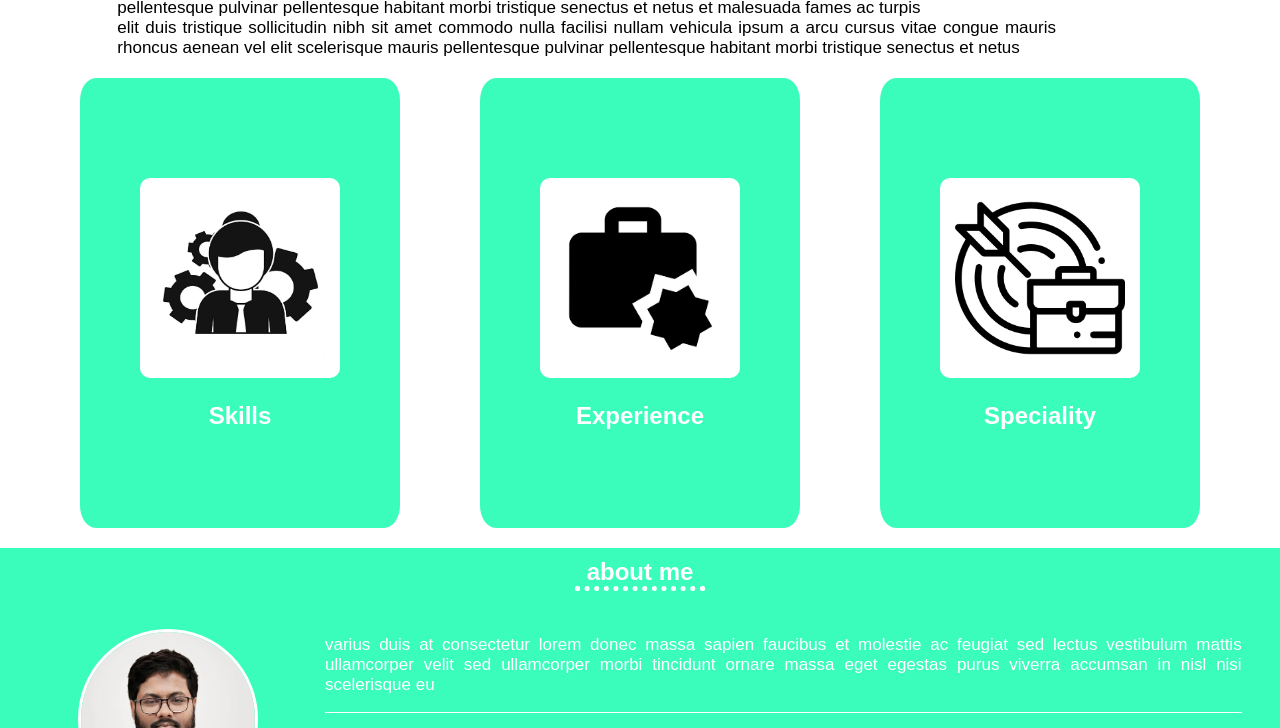
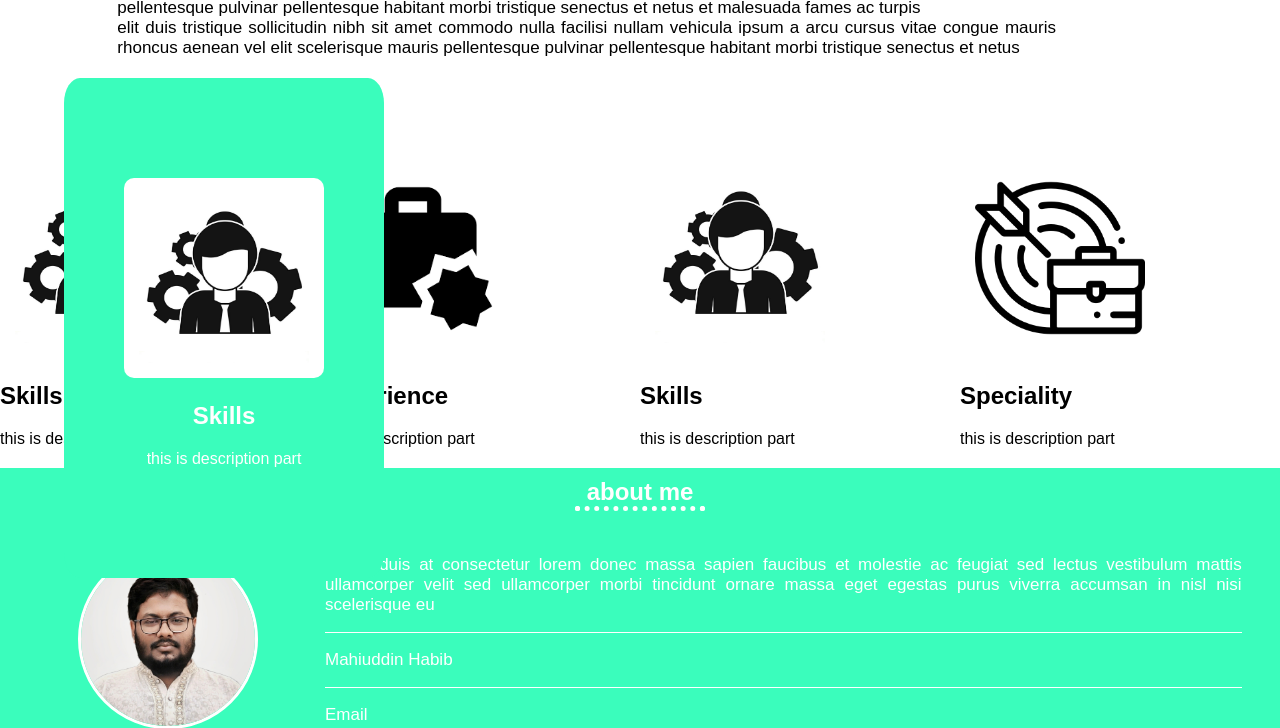
Before and after one commit to mahiuddinhabib/portfolio-practice, a plain HTML site: page index.html in a window 1280 px wide. Shown: the part 720-1448 px from the top of the page. Drawn offline with Linux system fonts and the light colour scheme.

Commit message:
card section should redesign

```diff
--- a/desktop.css
+++ b/desktop.css
@@ -57,7 +57,7 @@
           /* profile ends */
 
           /* card section starts */
-.card{
+.card-front{
   margin-left: 6.25%;
   height: 450px;
 }
--- a/index.html
+++ b/index.html
@@ -60,31 +60,35 @@
         <!-- card section starts -->
 
     <div class="card-section">
-      <div class="card col-3">
+      <div class="card1-front col-3">
         <div class="card-icon"><img src="skills.jpg" alt="skills"></div>
 
         <div class="card-heading"> <h2>Skills</h2></div>
 
-        <div class="card-desc"> </div>
+        <div class="card-desc"> this is description part</div>
       </div>
 
-      <div class="card col-3">
-
-        <div class="card-icon"><img src="experience.png" alt="Experience"></div>
-
-        <div class="card-heading"> <h2>Experience</h2></div>
-
-        <div class="card-desc"> </div>
+      <div class="card1-back col-3">
+        <div class="card-icon"><img src="skills.jpg" alt="skills"></div>
+        <div class="card-heading"> <h2>Skills</h2></div>
+        <div class="card-desc"> this is description part</div>
       </div>
 
-      <div class="card col-3">
+      <div class="card2-front col-3">
+        <div class="card-icon"><img src="experience.png" alt="Experience"></div>
+        <div class="card-heading"> <h2>Experience</h2></div>
+        <div class="card-desc"> this is description part</div>
+      </div>
 
+      <div class="card1-back col-3">
+        <div class="card-icon"><img src="skills.jpg" alt="skills"></div>
+        <div class="card-heading"> <h2>Skills</h2></div>
+        <div class="card-desc"> this is description part</div>
+      </div>
+      <div class="card3-front col-3">
         <div class="card-icon"><img src="speciality.png" alt="speciality"></div>
-
         <div class="card-heading"> <h2>Speciality</h2></div>
-
-        <div class="card-desc"> </div>
-
+        <div class="card-desc"> this is description part</div>
       </div>
 
       <div class="clear"></div>
--- a/style.css
+++ b/style.css
@@ -91,10 +91,35 @@ p{
 
 /* card section starts */
 .card-section{
-
+  position: relative;
 }
 
-.card{
+.card1-front{
+  position: absolute;
+  height: 500px;
+  width: 90%;
+  margin-top: 20px;
+  margin-left: 5%;
+  border-radius: 5%;
+  text-align: center;
+  background-color: rgb(58, 253, 188);
+  color: white;
+}
+
+card2-front{
+  position: absolute;
+  height: 500px;
+  width: 90%;
+  margin-top: 20px;
+  margin-left: 5%;
+  border-radius: 5%;
+  text-align: center;
+  background-color: rgb(58, 253, 188);
+  color: white;
+}
+
+card3-front{
+  position: absolute;
   height: 500px;
   width: 90%;
   margin-top: 20px;
```
